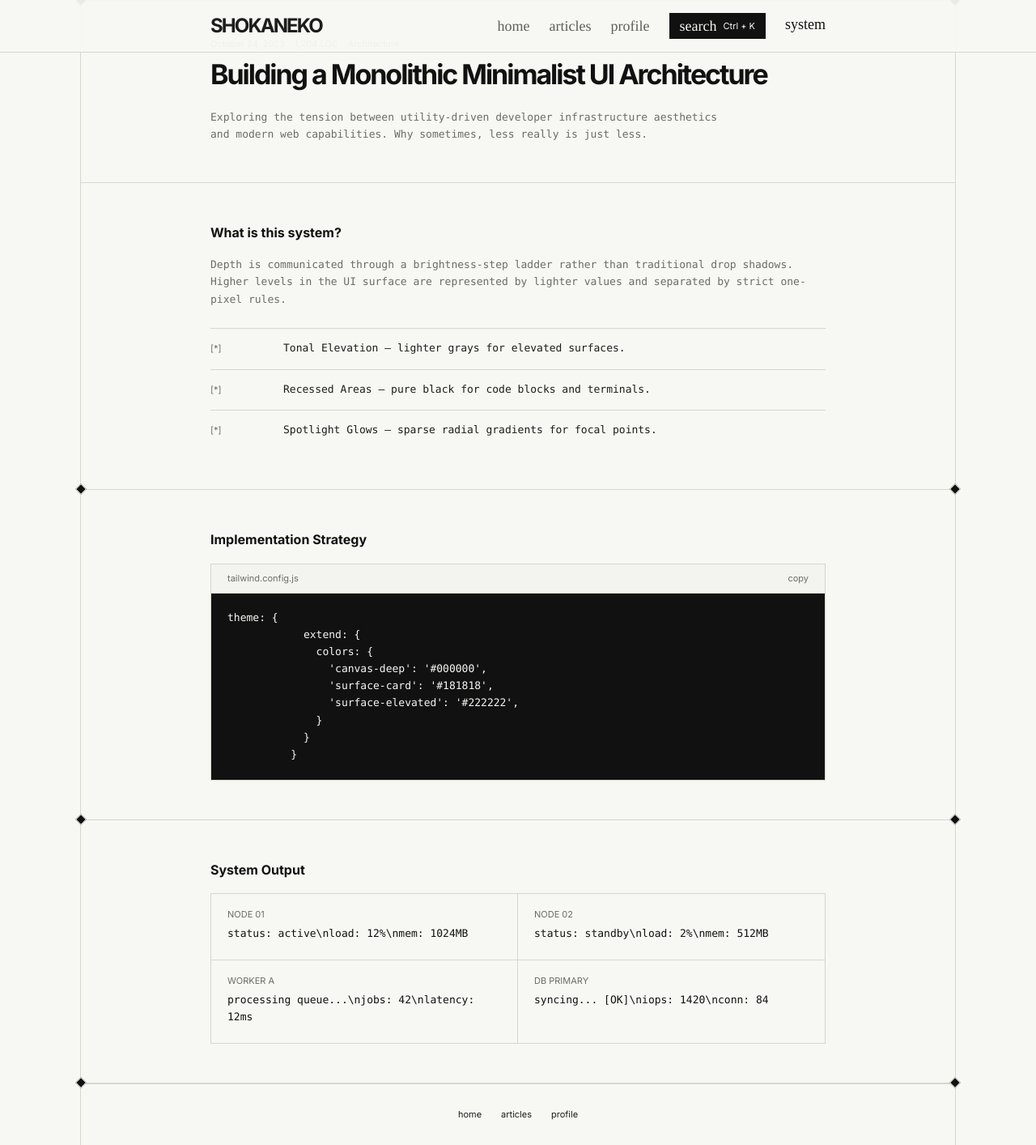
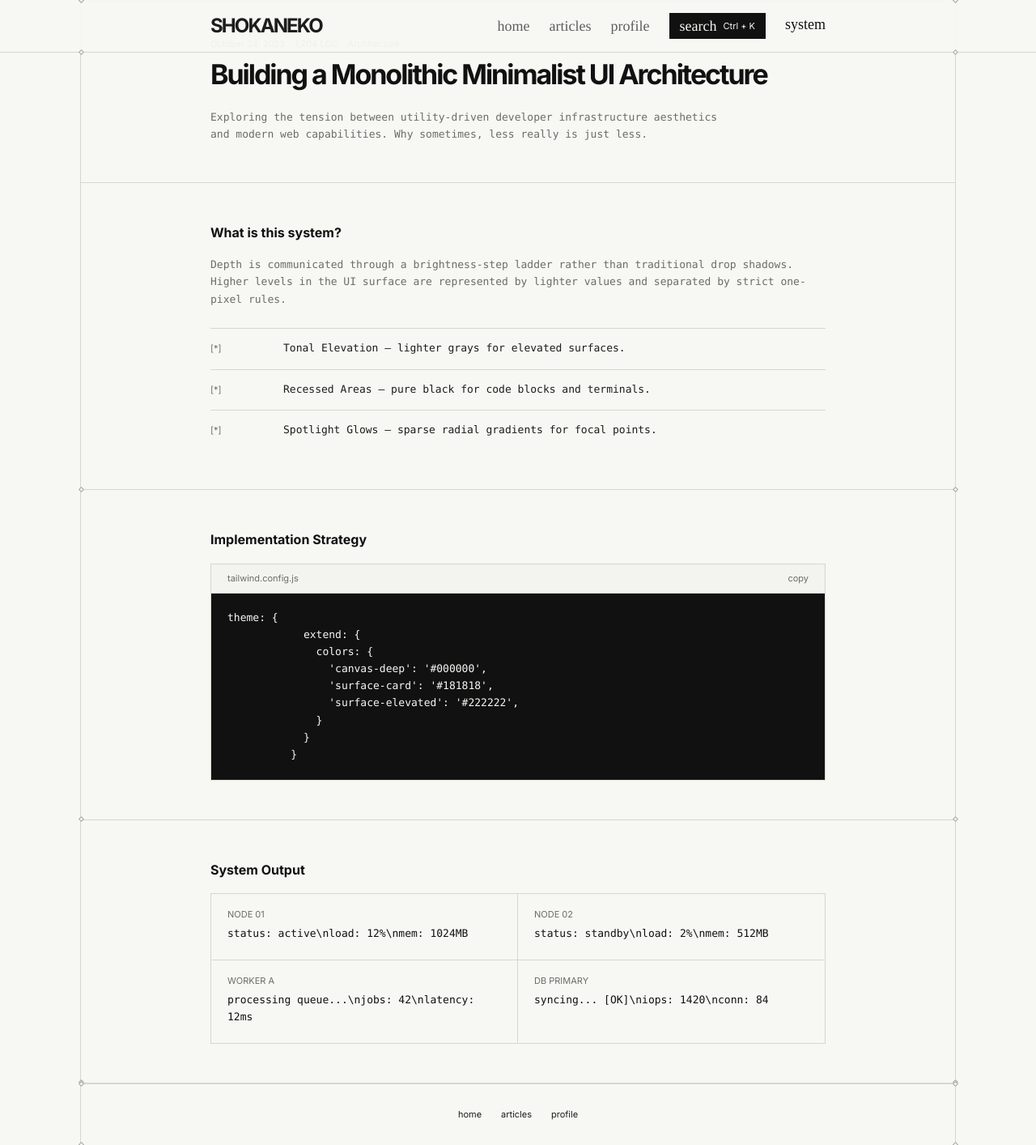
Before and after one commit to NikkeTryHard/personal_blog, a Next.js app: page /article in a window 1280 px wide. Shown: the whole page at 81% size. Built offline with nearby package versions, Linux system fonts and the light colour scheme.

Commit message:
style: refine frame markers

```diff
--- a/app/chrome.tsx
+++ b/app/chrome.tsx
@@ -1,5 +1,6 @@
 import Link from 'next/link';
 import { ThemeToggle } from './theme-toggle';
+import { FrameMarkers } from './frame';
 
 const navItems = [
   ['home', '/'],
@@ -11,6 +12,7 @@ export function Header() {
   return (
     <header className="fixed left-0 top-0 z-50 w-full border-b border-outline-variant bg-background/95">
       <div className="page-shell h-16 border-t-0 bg-transparent">
+        <FrameMarkers />
         <div className="middle-column flex h-16 items-center justify-between">
           <Link className="font-headline-primary text-[24px] font-black tracking-[-0.08em] text-primary" href="/" aria-label="SHOKANEKO home">
             SHOKANEKO
@@ -36,6 +38,7 @@ export function Footer() {
   return (
     <footer className="mt-auto">
       <div className="page-shell border-t border-outline-variant py-8">
+        <FrameMarkers />
         <div className="middle-column">
           <nav className="flex justify-center gap-6" aria-label="Footer navigation">
             {navItems.map(([item, href]) => <Link className="font-ui-label text-ui-label text-on-surface-variant hover:text-primary" href={href} key={item}>{item}</Link>)}
--- a/app/frame.ts
+++ /dev/null
@@ -1,10 +0,0 @@
-export const FRAME = {
-  railClass: 'page-shell',
-  contentClass: 'middle-column',
-  sectionClass: 'section-line',
-  accent: '[*]',
-} as const;
-
-export function sectionWrap(inner: string) {
-  return `<section className="${FRAME.sectionClass}"><div className="${FRAME.contentClass}">${inner}</div></section>`;
-}
--- /dev/null
+++ b/app/frame.tsx
@@ -0,0 +1,18 @@
+export const FRAME = {
+  railClass: 'page-shell',
+  contentClass: 'middle-column',
+  sectionClass: 'section-line',
+  markerClass: 'frame-intersections',
+  accent: '[*]',
+} as const;
+
+export function FrameMarkers() {
+  return (
+    <div className={FRAME.markerClass} aria-hidden="true">
+      <span className="frame-marker frame-marker-top-left" />
+      <span className="frame-marker frame-marker-top-right" />
+      <span className="frame-marker frame-marker-bottom-left" />
+      <span className="frame-marker frame-marker-bottom-right" />
+    </div>
+  );
+}
--- a/app/globals.css
+++ b/app/globals.css
@@ -92,7 +92,7 @@ html { background: var(--canvas); }
 :root {
   --rail-width: min(1080px, calc(100vw - 48px));
   --content-width: min(760px, calc(var(--rail-width) - 72px));
-  --intersection-size: 10px;
+  --intersection-size: 5px;
   --intersection-offset: calc(var(--intersection-size) / -2);
 }
 
@@ -139,6 +139,7 @@ button, input { font: inherit; }
 .page-shell {
   width: var(--rail-width);
   margin: 0 auto;
+  position: relative;
 }
 
 .middle-column {
@@ -153,19 +154,21 @@ button, input { font: inherit; }
 }
 
 .section-line::before,
-.section-line::after {
+.section-line::after,
+.frame-marker {
   content: '';
   position: absolute;
-  bottom: var(--intersection-offset);
   width: var(--intersection-size);
   height: var(--intersection-size);
-  background: var(--primary);
-  border: 1px solid var(--background);
+  background: var(--background);
+  border: 1px solid var(--outline);
   transform: rotate(45deg);
   z-index: 2;
   pointer-events: none;
 }
 
+.section-line::before,
+.section-line::after { bottom: var(--intersection-offset); }
 .section-line::before { left: var(--intersection-offset); }
 .section-line::after { right: var(--intersection-offset); }
 
@@ -175,6 +178,15 @@ button, input { font: inherit; }
   top: var(--intersection-offset);
   bottom: auto;
 }
+
+.frame-marker-top-left,
+.frame-marker-top-right { top: var(--intersection-offset); }
+.frame-marker-bottom-left,
+.frame-marker-bottom-right { bottom: var(--intersection-offset); }
+.frame-marker-top-left,
+.frame-marker-bottom-left { left: var(--intersection-offset); }
+.frame-marker-top-right,
+.frame-marker-bottom-right { right: var(--intersection-offset); }
 
 .rule-grid {
   background-image:
```
